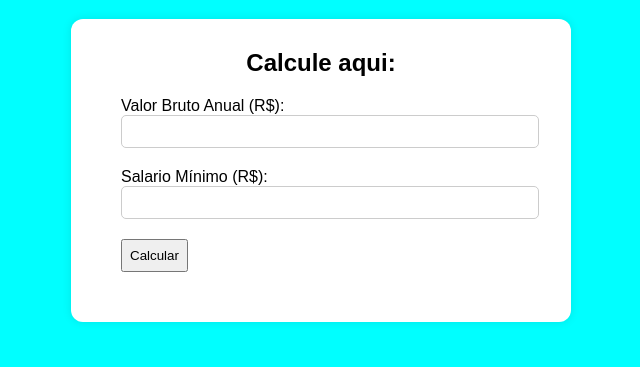
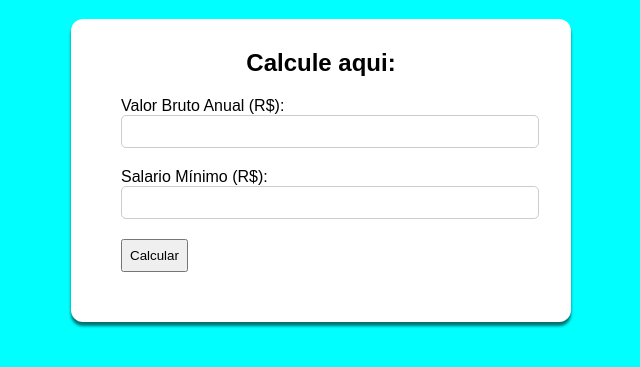
Before and after one commit to Wanderson07zb/Projeto-calculoDeImposto, a plain HTML site: page index.html in a window 1280 px wide. Shown: the part 61-428 px from the top of the page, without its empty margins (319-959 px from the left). Drawn offline with Linux system fonts and the light colour scheme.

Commit message:
Update style07.css

```diff
--- a/css/style07.css
+++ b/css/style07.css
@@ -1,6 +1,3 @@
-
-
-
 body {
     background-color: aqua;
     font-family: Arial, Helvetica, sans-serif;
@@ -34,7 +31,7 @@ table {
     padding: 50px;
     padding-top: 10px;
     border-radius: 12px;
-    box-shadow: 0 0 10px rgba(0, 0, 0, 0.1);
+    box-shadow:  0px 4px 3px rgba(0, 0, 0, 0.55);
 }
 
 
```
